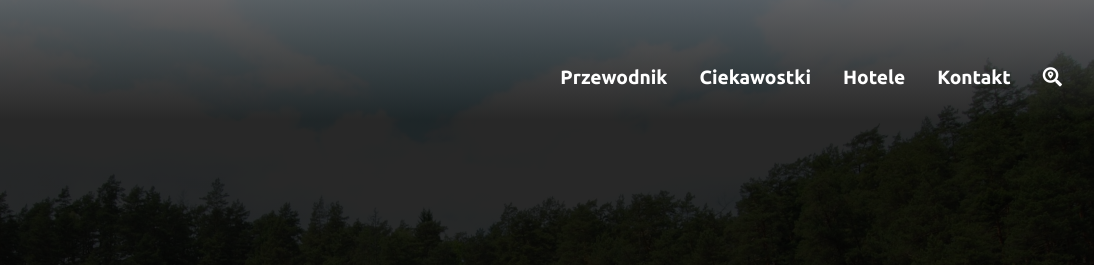
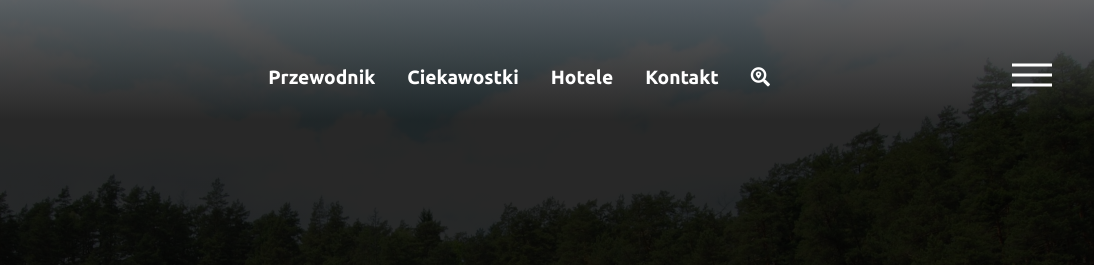
Before and after one commit to MateuszRuszczynski/PolLOVE, a website built with webpack: page src/index.html in a window 1280 px wide. Shown: the top 265 px of the page, 186-1280 px from the left. Built offline with nearby package versions, Linux system fonts and the light colour scheme; files whose address does not match are found by name.

Commit message:
Feat: add hamburger html markup

```diff
--- a/src/index.html
+++ b/src/index.html
@@ -29,6 +29,11 @@
           <li class="navigation__item"><a href="" class="navigation__link"><i class="fas fa-search-location"></i></a>
           </li>
         </ul>
+        <button class="hamburger">
+          <span class="hamburger__box">
+            <span class="hamburger__inner"></span>
+          </span>
+        </button>
       </nav>
       <div class="header__box">
         <h1 class="header__heading">Zakochaj się w POL<span class="header__heading--special">SCE</span></h1>
--- a/src/scss/_header.scss
+++ b/src/scss/_header.scss
@@ -63,3 +63,53 @@
   height: 100%;
   background: linear-gradient(to top, rgba(0, 0, 0, 0.842) 85%, rgba(75, 75, 77, 0.877));
 }
+
+.hamburger{
+  padding: 10px;
+  display: inline-block;
+  cursor: pointer;
+  background-color: transparent;
+  border: none;
+  margin: 0;
+  &__box{
+    width: 40px;
+    height: 24px;
+    display: inline-block;
+    position: relative;
+  }
+  &__inner{
+    width: 100%;
+    left: 0;
+    top: 50%;
+    transform: translateY(-50%);
+    height: 3px;
+    background-color: $white-color;
+    position: absolute;
+    &::before, &::after{
+      content: '';
+      position: absolute;
+      left: 0;
+      width: 100%;
+      height: 3px;
+      background-color: $white-color;
+    }
+    &::before{
+      top: -10px;
+    }
+    &::after{
+      top: 10px;
+    }
+  }
+}
+
+.hamburger--active .hamburger__inner{
+  background-color: transparent;
+}
+
+.hamburger--active .hamburger__inner::before{
+  transform: rotate(45deg);
+}
+
+.hamburger--active .hamburger__inner::after{
+  transform: rotate(-45deg);
+}
```
Also changed, not shown: dist/css/main.css, dist/index.html, 1 other file.
